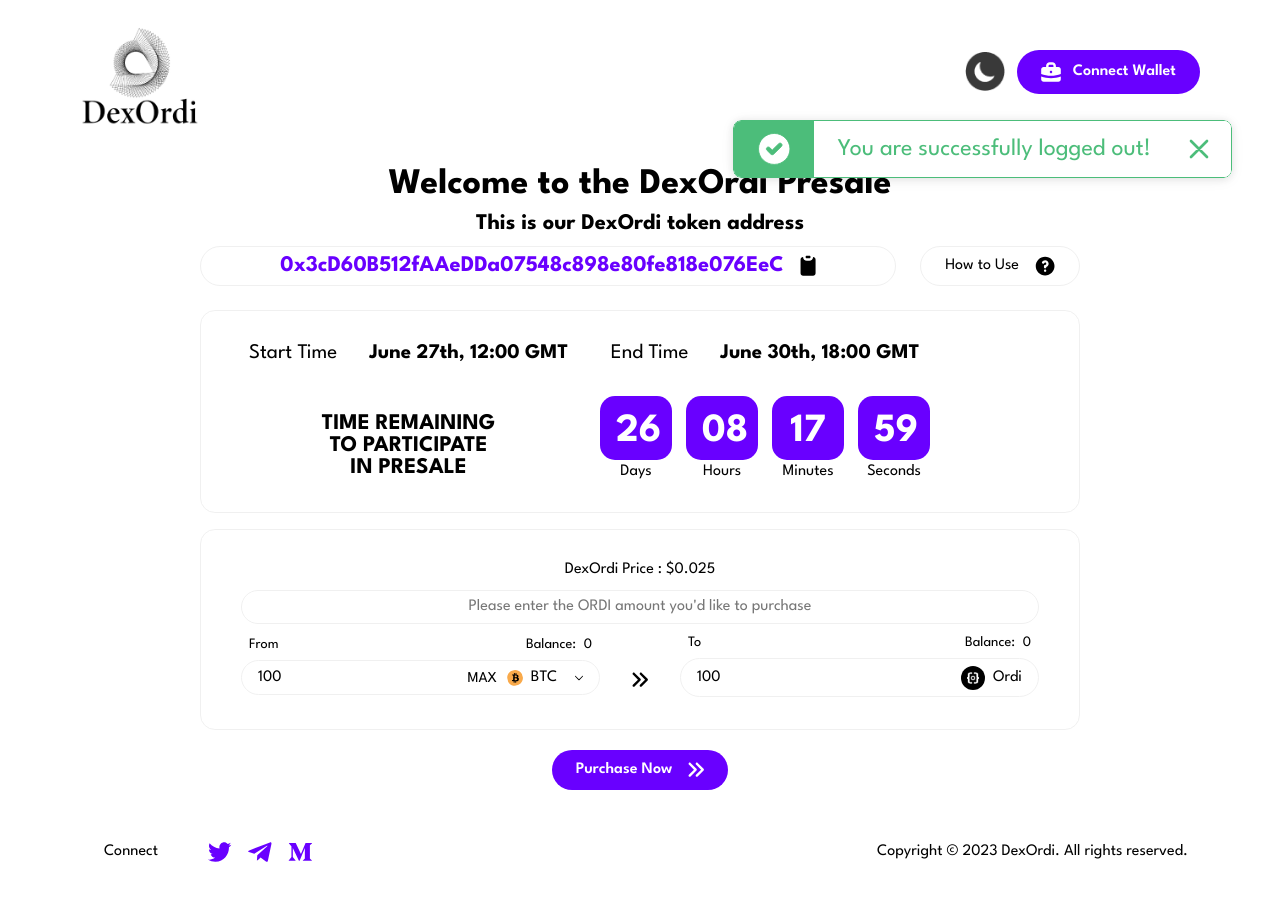
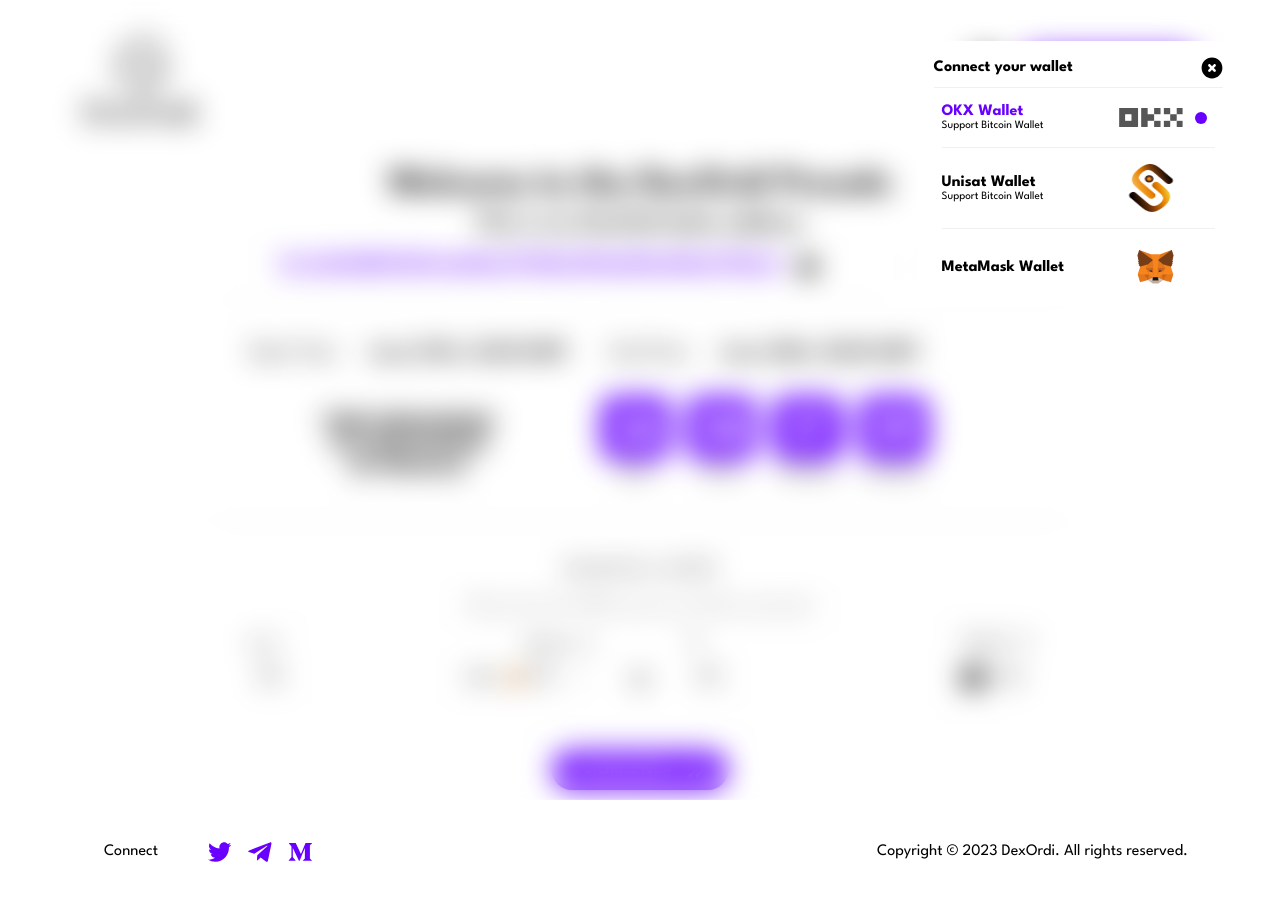
Before and after one commit to web-developer032/dexordi-home, a React (Vite) app: page / in a window 1280 px wide. Both pictures are taken after a click on the button "Connect Wallet". Shown: the top 900 px of the page. Built offline with nearby package versions, Linux system fonts and the light colour scheme.

Commit message:
Added network list

```diff
--- a/src/components/LayoutSimple.jsx
+++ b/src/components/LayoutSimple.jsx
@@ -1,4 +1,4 @@
-import React, { useEffect, useRef } from "react";
+import React, { useEffect, useRef, useState } from "react";
 import { Outlet } from "react-router-dom";
 import { toast } from "react-toastify";
 import { setDarkModeVariables, setLightModeVariables } from "../utils/utils";
@@ -8,14 +8,40 @@
 import logoDark from "../assets/logo/dexordi-dark.png";
 import lightIcon from "../assets/icons/light-icon.png";
 import darkIcon from "../assets/icons/dark-icon.png";
+import CancelIcon from "../assets/icons/CancelIcon";
 import WalletIcon from "../assets/icons/WalletIcon";
 import twitterIcon from "../assets/icons/twitter.svg";
 import mediumIcon from "../assets/icons/medium.svg";
 import telegramIcon from "../assets/icons/telegram.svg";
+import okxWalletIcon from "../assets/icons/okxWalletIcon.png";
+import metamaskWalletIcon from "../assets/icons/metamaskWalletIcon.png";
+import unisatWalletIcon from "../assets/icons/unisatWalletIcon.png";
+
 import { SuccessMessage } from "./Notifications";
+
+const walletOptions = [
+    {
+        icon: okxWalletIcon,
+        value: 1,
+        label: "OKX Wallet",
+        label2: "Support Bitcoin Wallet",
+    },
+    {
+        icon: unisatWalletIcon,
+        value: 2,
+        label: "Unisat Wallet",
+        label2: "Support Bitcoin Wallet",
+    },
+    {
+        icon: metamaskWalletIcon,
+        value: 3,
+        label: "MetaMask Wallet",
+    },
+];
 
 function LayoutSimple() {
     const { authState, updateTheme } = useAuthState();
+    const [walletList, setWalletList] = useState(false);
     const toastRef = useRef();
 
     const handleToastClose = () => {
@@ -29,6 +55,10 @@
                 closeToast={handleToastClose}
             />
         ));
+
+    const toggleWalletList = () => {
+        setWalletList((prevState) => !prevState);
+    };
 
     useEffect(() => {
         if (authState.preferDark) {
@@ -56,7 +86,8 @@
 
                     <button
                         className="d-btn d-btn-primary flex items-center gap-6"
-                        onClick={notifySuccess}
+                        // onClick={notifySuccess}
+                        onClick={toggleWalletList}
                     >
                         <WalletIcon viewBox="0 0 22 22" classes="icon-s" />
                         Connect Wallet
@@ -65,6 +96,39 @@
             </header>
 
             <Outlet />
+
+            {walletList && (
+                <section className="walletList__container backdrop__container">
+                    <section className="wallet__content">
+                        <header>
+                            <h3>Connect your wallet</h3>{" "}
+                            <button onClick={toggleWalletList}>
+                                <CancelIcon />
+                            </button>
+                        </header>
+
+                        <ul>
+                            {walletOptions.map((item) => {
+                                return (
+                                    <li
+                                        className={`${
+                                            item.value === authState.wallet ? "active" : ""
+                                        }`}
+                                        key={item.label}
+                                    >
+                                        <div>
+                                            <h3>{item.label}</h3>
+                                            {item.label2 && <p>{item.label2}</p>}
+                                        </div>
+
+                                        <img src={item.icon} alt={item.label} />
+                                    </li>
+                                );
+                            })}
+                        </ul>
+                    </section>
+                </section>
+            )}
 
             <footer className="lg:px-40 px-20 py-5 flex justify-between pb-16 simple-footer">
                 <div className="left flex gap-16 items-center">
--- a/src/styles/components/dataList.scss
+++ b/src/styles/components/dataList.scss
@@ -99,16 +99,6 @@
     }
 }
 
-.networkList__container {
-    .datalist__container {
-        position: fixed;
-        top: 5rem;
-        right: 5rem;
-        width: 100%;
-        max-width: 30rem;
-    }
-}
-
 .walletList__container {
     .wallet__content {
         padding: 2rem;
@@ -184,14 +174,6 @@
 }
 
 @media only screen and (max-width: 800px) {
-    .networkList__container {
-        .datalist__container {
-            top: 10rem;
-            right: 50%;
-            transform: translateX(50%);
-        }
-    }
-
     .walletList__container {
         .wallet__content {
             top: 10rem;
```
